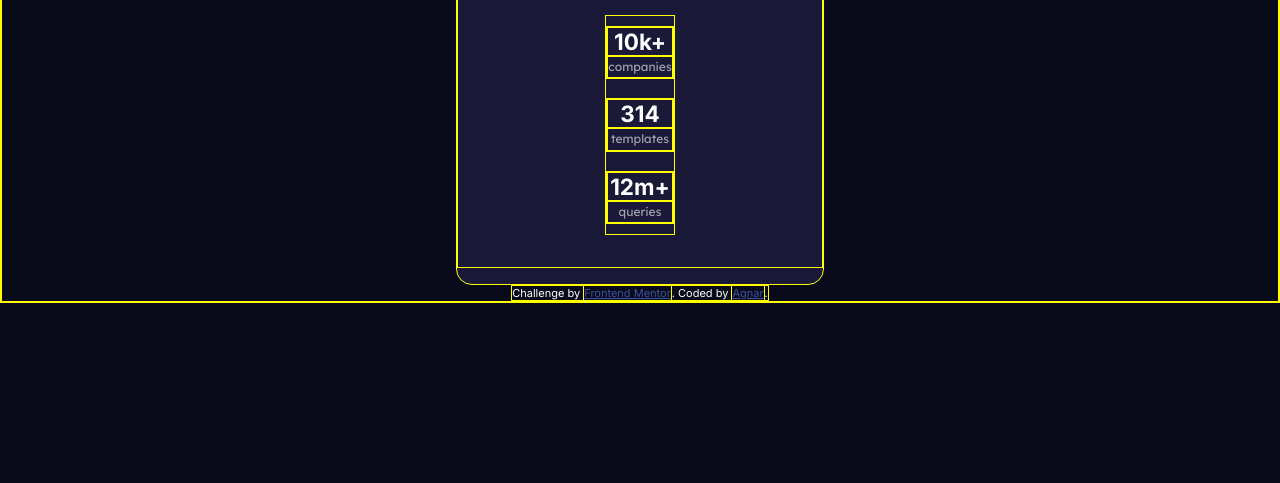
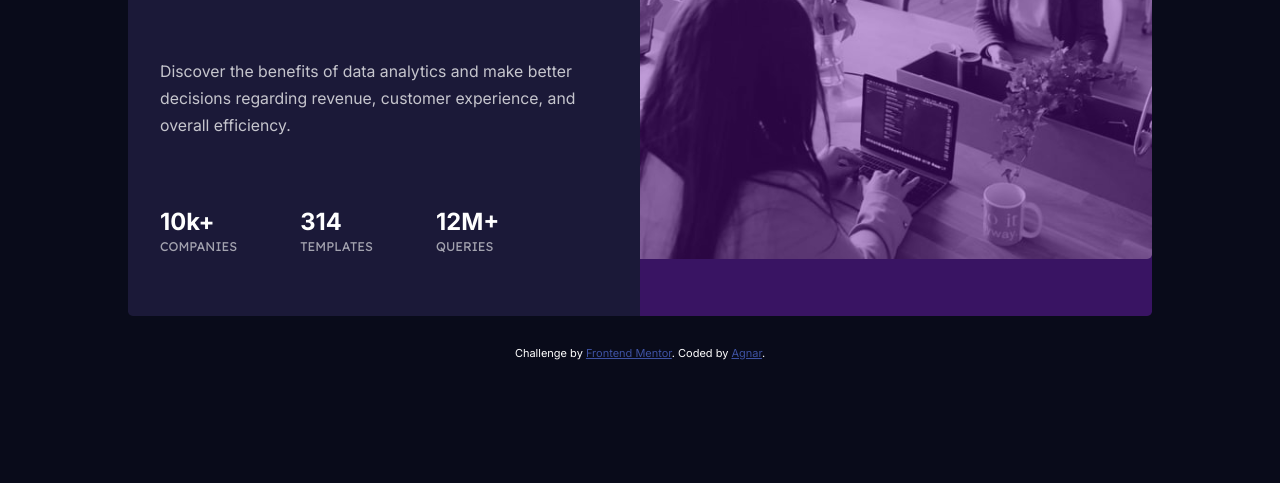
Before and after one commit to agnar-nomad/public-repos, a plain HTML site: page frontendmentor/stats-preview-card-component-agnar/index.html in a window 1280 px wide. Shown: the part 317-800 px from the top of the page. Drawn offline with Linux system fonts and the light colour scheme.

Commit message:
finished styling and responsive design

```diff
--- a/frontendmentor/stats-preview-card-component-agnar/index.html
+++ b/frontendmentor/stats-preview-card-component-agnar/index.html
@@ -13,7 +13,19 @@
   </head>
   <body>
     <main class="card">
-      <div class="image-div"></div>
+      <div class="image-div">
+        <picture>
+          <source
+            srcset="images/image-header-desktop.jpg"
+            media="(min-width: 400px)"
+          />
+          <img
+            src="images/image-header-mobile.jpg"
+            alt="Image of an office meeting"
+          />
+        </picture>
+      </div>
+
       <div class="description-div">
         <h1>
           Get <span class="title-highlight">insights</span> that help your
@@ -26,15 +38,15 @@
         <div class="statistics-div">
           <div class="stats-1">
             <h2>10k+</h2>
-            <p>companies</p>
+            <p class="upper-case">companies</p>
           </div>
           <div class="stats-2">
             <h2>314</h2>
-            <p>templates</p>
+            <p class="upper-case">templates</p>
           </div>
           <div class="stats-3">
-            <h2>12m+</h2>
-            <p>queries</p>
+            <h2 class="upper-case">12m+</h2>
+            <p class="upper-case">queries</p>
           </div>
         </div>
       </div>
@@ -44,7 +56,7 @@
       Challenge by
       <a href="https://www.frontendmentor.io?ref=challenge" target="_blank"
         >Frontend Mentor</a
-      >. Coded by <a href="#">Agnar</a>.
+      >. Coded by <a href="https://github.com/agnar-nomad">Agnar</a>.
     </div>
   </body>
 </html>
--- a/frontendmentor/stats-preview-card-component-agnar/styles.css
+++ b/frontendmentor/stats-preview-card-component-agnar/styles.css
@@ -15,11 +15,9 @@ body {
   box-sizing: border-box;
   margin: 0;
   padding: 0;
-  border: 1px solid yellow;
 }
 body {
   font-family: "Inter", sans-serif;
-  /* font-family: 'Lexend Deca', sans-serif; */
   font-weight: 400;
   font-size: 15px;
   width: 100%;
@@ -36,30 +34,23 @@ body {
   height: 90%;
   background-color: var(--dark-desaturated-blue-card-bg);
   border-radius: 1rem;
+  margin: 30px 0;
 }
 img {
   width: 100%;
+  display: block;
+  border-radius: 1rem 1rem 0 0;
 }
 .image-div {
-  max-width: 100%;
-  /* display: block; */
   position: relative;
-  /* height: 100px; */
-  /* height: 30%; */
-  /* background: white url(images/image-header-mobile.jpg) center no-repeat cover; */
-  /* background-image: url(images/image-header-mobile.jpg); */
-  background-position: center;
-  background-repeat: no-repeat;
-  background-size: auto;
 }
 .image-div::after {
+  content: "";
   position: absolute;
   inset: 0;
-  height: 100%;
-  width: 100%;
-  background-color: var(--soft-violet-accent);
-  opacity: 1;
-  z-index: 4;
+  background-color: hsl(276, 84%, 35%);
+  opacity: 0.4;
+  border-radius: 1rem 1rem 0 0;
 }
 .description-div {
   display: flex;
@@ -68,12 +59,12 @@ img {
   align-items: center;
   padding: 1rem 3rem;
   text-align: center;
-  margin: 1rem 0;
 }
 .description-div > * {
-  margin: 1rem 0;
+  margin: 0.5rem 0;
 }
 .description-div h1 {
+  font-size: 1.84rem;
 }
 .title-highlight {
   color: var(--soft-violet-accent);
@@ -92,7 +83,6 @@ img {
 .statistics-div p {
   color: var(--slightly-transparent-white-stat-h2);
   font-family: "Lexend Deca", sans-serif;
-  font-weight: normal;
   font-size: 80%;
 }
 .statistics-div > * {
@@ -105,3 +95,61 @@ img {
 .attribution a {
   color: hsl(228, 45%, 44%);
 }
+
+@media only screen and (min-width: 26em) {
+  body {
+    width: 100%;
+    height: 100vh;
+    background-color: var(--very-dark-blue-main-bg);
+    color: var(--white-heading-stats);
+    display: flex;
+    justify-content: center;
+    align-items: center;
+  }
+  .card {
+    width: min(80%, 80em);
+    height: 60%;
+    display: flex;
+    flex-direction: row-reverse;
+    border-radius: 0.3rem;
+  }
+  .image-div {
+    min-width: 50%;
+  }
+  img {
+    max-height: 100%;
+    object-fit: cover;
+    display: block;
+    border-radius: 0 0.3rem 0.3rem 0;
+  }
+  .image-div::after {
+    border-radius: 0 0.3rem 0.3rem 0;
+  }
+  .description-div {
+    display: flex;
+    flex-direction: column;
+    align-items: center;
+    justify-content: space-evenly;
+    padding: 0 2rem;
+    text-align: initial;
+    /* an experiment with font-size */
+    font-size: calc(0.2em + 1vw);
+  }
+  .description-div > * {
+    margin: 0.5em 0;
+    max-width: 100%;
+  }
+  .description-div h1 {
+    /* an experiment with font-size */
+    font-size: calc(1.3em + 1vw);
+  }
+  .statistics-div {
+    display: flex;
+    flex-direction: row;
+    width: 100%;
+  }
+  .statistics-div > * {
+    margin: 0;
+    margin-right: 4em;
+  }
+}
```
